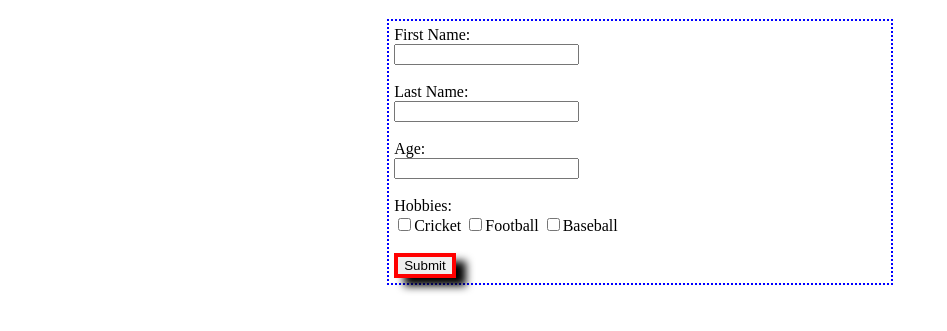
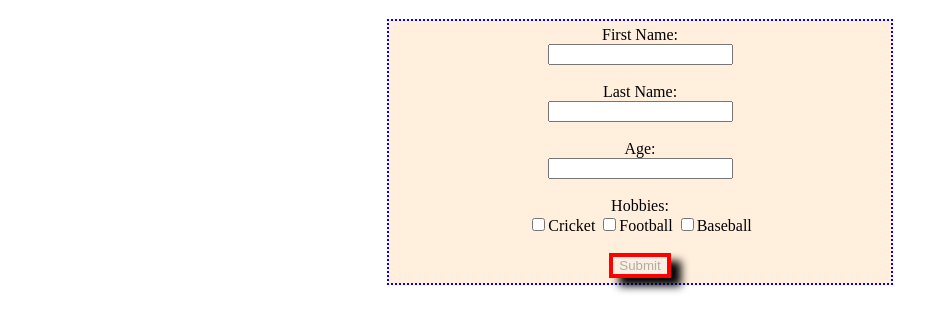
Before and after one commit to nikhd02/workshop, a plain HTML site: page Day4/set2/index.html in a window 1280 px wide. Shown: the part 61-392 px from the top of the page, without its empty margins (0-947 px from the left). Drawn offline with Linux system fonts and the light colour scheme.

Commit message:
Update index.html

```diff
--- a/Day4/set2/index.html
+++ b/Day4/set2/index.html
@@ -10,11 +10,13 @@
             box-shadow: 10px 8px 8px black;
         }
         form{
+            background-color: rgba(255, 228, 196, 0.594);
             border: 2px  dotted blue;
             padding: 5px;
             margin-left: 30%;
             margin-right: 30%;
             align-items: center;
+            text-align: center;
         }
     </style>
 </head>
@@ -40,7 +42,7 @@
          <input type="checkbox" name="football" id="c2">Football
          <input type="checkbox" name="baseball" id="c3">Baseball
         <br><br>
-        <input class="button" type="submit" value="Submit">
+        <input class="button" id="Btn1" type="submit" value="Submit" disabled>
         </select>
     </form>
 
```
